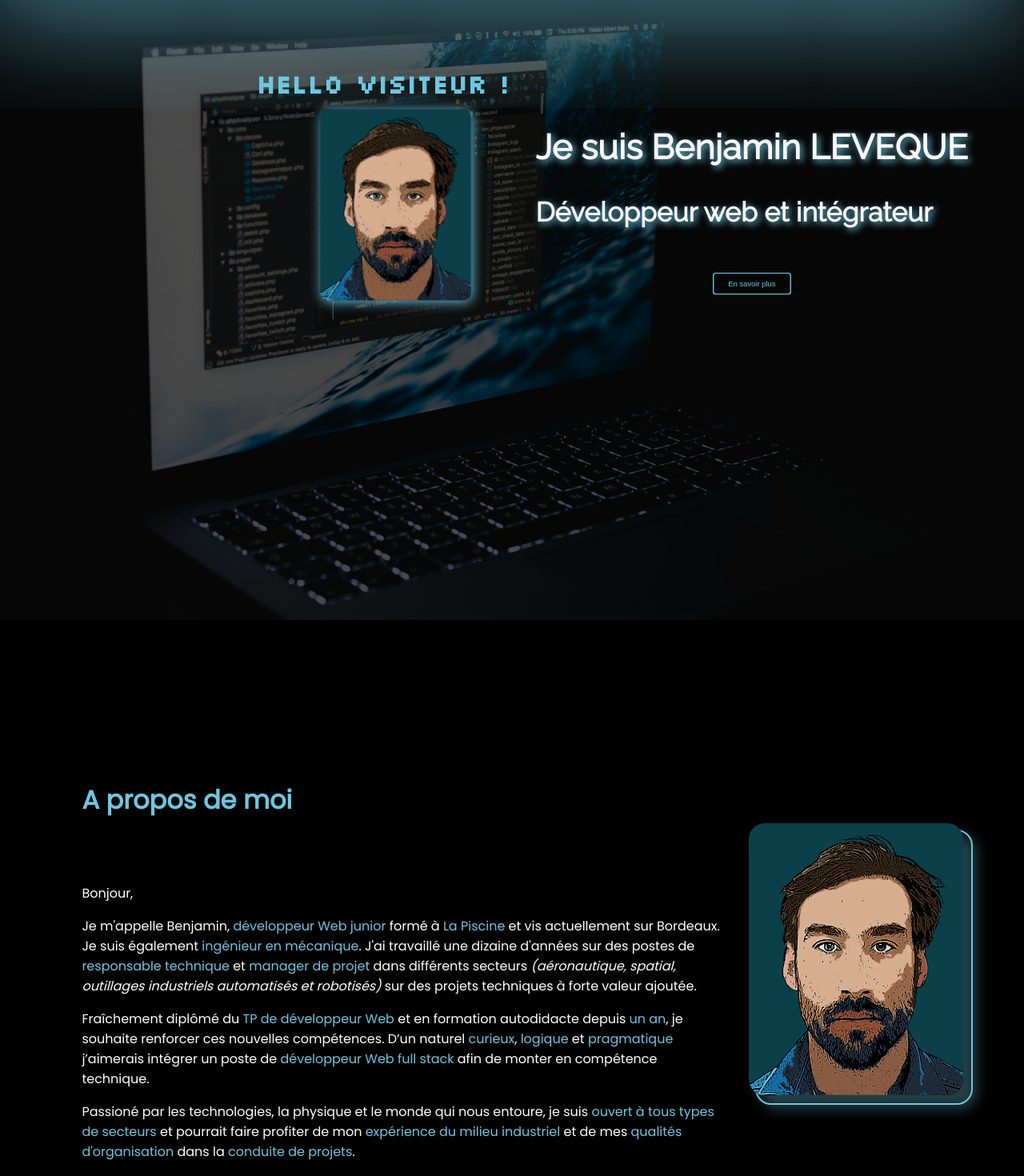
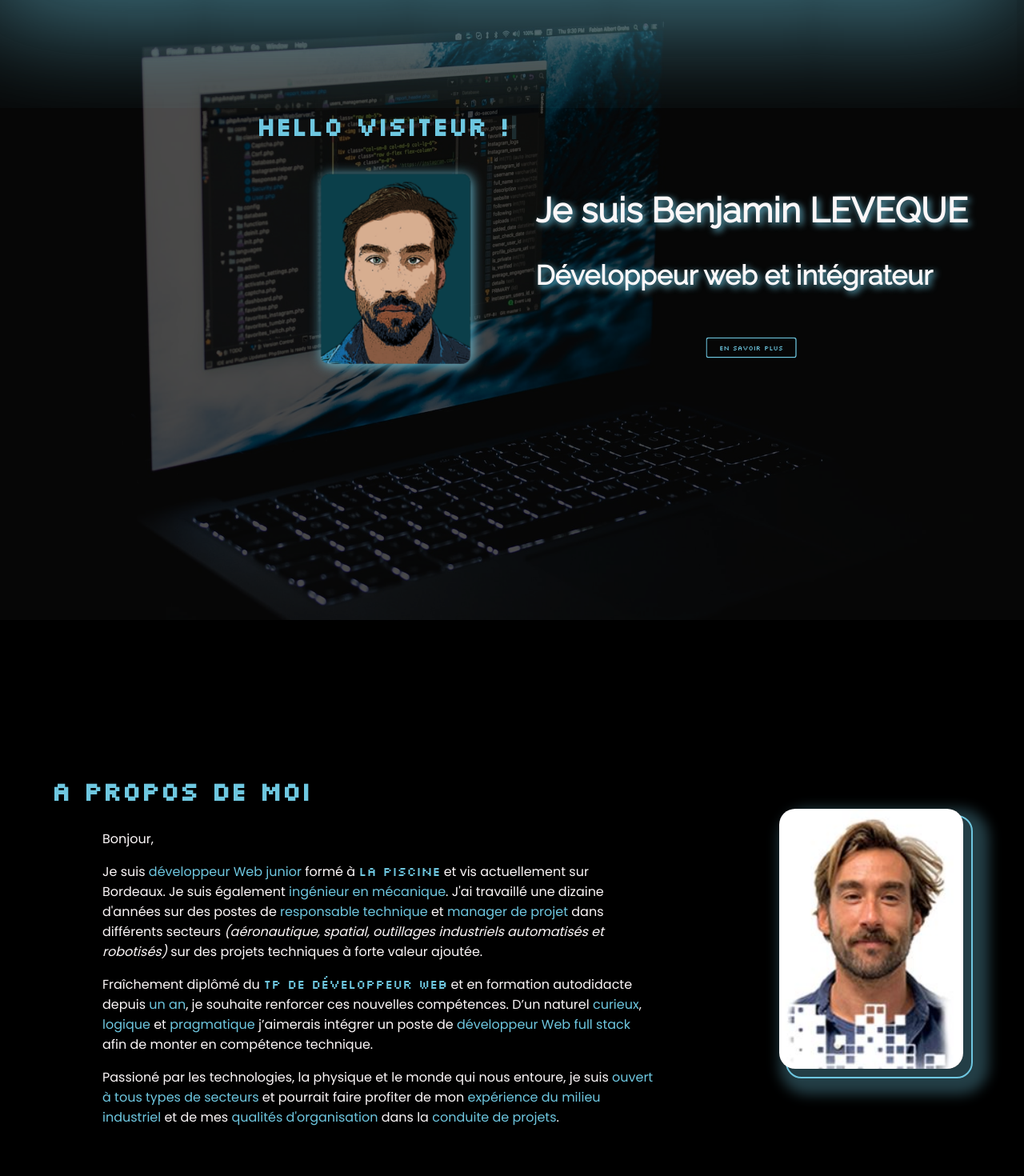
Before and after one commit to BenBishop40/Portfolio, a React (Create React App) app: page / in a window 1280 px wide. Shown: the part 120-1590 px from the top of the page at 80% size. Built offline with nearby package versions, Linux system fonts and the light colour scheme.

Commit message:
debug pict profile et ajout CSS

```diff
--- a/src/components/about-me/AboutMe.jsx
+++ b/src/components/about-me/AboutMe.jsx
@@ -128,7 +128,7 @@ class AboutMe extends Component {
             </span>
           </p>
           <TxtToDisplay />
-          <button className='btn btn-about-me lightblue-btn'>En savoir plus</button>
+          <button className='btn btn-about-me lightblue-btn'><a href='#profil'>En savoir plus</a></button>
         </div>
       </div>
     );
--- a/src/components/about-me/_about_me.scss
+++ b/src/components/about-me/_about_me.scss
@@ -4,14 +4,12 @@
 
 .about-me{
     position: absolute;
-    top: 30%;
+    top: 40%;
     left: 25%;
     margin: 0 auto;
     display: flex;
     align-items: center;
     justify-content: center;
-
-
 
     .img-cartoon{
         transform: scale(0);
@@ -34,7 +32,7 @@
         text-align: left;
         p {
             position: absolute;
-            top: -25%;
+            top: -35%;
             left: 0%;
             text-align: left;
             font-family: $SilkScreen;
@@ -87,6 +85,10 @@
         flex-wrap: wrap;
         .presentation{
             text-align: center;
+            p{
+                top: -20%;
+                left: 4%;
+            }
         }
     }
 }
--- a/src/components/profil/Profil.jsx
+++ b/src/components/profil/Profil.jsx
@@ -1,5 +1,6 @@
 import './_profil.scss';
 import pictCartoon from '../../img/PicID5.jpg'
+import pictProfile from '../../img/Capture.JPG'
 import React, { useRef } from 'react';
 import { useEffect } from 'react';
 import { gsap } from "gsap";
@@ -55,16 +56,18 @@ const Profil = () => {
         <section id='profil'>
             <div className='profil-container'>
                 <div className="profil-presentation">
-                    <h2 className='profil-title'>A propos de moi<span ref={textRef}><span className='display-dots'>.</span><span className='display-dots'>.</span><span className='display-dots'>.</span></span></h2>
+                    <div className="title">
+                        <h2 className='profil-title'>A propos de moi<span ref={textRef}><span className='display-dots'>.</span><span className='display-dots'>.</span><span className='display-dots'>.</span></span></h2>
+                    </div>
                     <div className="profil-presentation-txt">
                         <p>Bonjour,</p>
-                        <p >Je m'appelle Benjamin, <span>développeur Web junior</span> formé à <a href='https://www.lapiscine.pro/' target='_blank'  rel="noreferrer">La Piscine</a> et vis actuellement sur Bordeaux. Je suis également <span>ingénieur en mécanique</span>. J'ai travaillé une dizaine d'années sur des postes de <span>responsable technique</span> et <span>manager de projet</span> dans différents secteurs <em>(aéronautique, spatial, outillages industriels automatisés et robotisés)</em> sur des projets techniques à forte valeur ajoutée.</p>
+                        <p >Je suis <span>développeur Web junior</span> formé à <a href='https://www.lapiscine.pro/' target='_blank'  rel="noreferrer">La Piscine</a> et vis actuellement sur Bordeaux. Je suis également <span>ingénieur en mécanique</span>. J'ai travaillé une dizaine d'années sur des postes de <span>responsable technique</span> et <span>manager de projet</span> dans différents secteurs <em>(aéronautique, spatial, outillages industriels automatisés et robotisés)</em> sur des projets techniques à forte valeur ajoutée.</p>
                         <p>Fraîchement diplômé du <a href='https://www.francecompetences.fr/recherche/rncp/31114/' target='_blank'  rel="noreferrer">TP de développeur Web</a> et en formation autodidacte depuis <span>un an</span>, je souhaite renforcer ces nouvelles compétences. D’un naturel <span>curieux</span>, <span>logique</span> et <span>pragmatique</span> j’aimerais intégrer un poste de <span>développeur Web full stack</span> afin de monter en compétence technique.</p>
                         <p>Passioné par les technologies, la physique et le monde qui nous entoure, je suis <span>ouvert à tous types de secteurs</span> et pourrait faire profiter de mon <span>expérience du milieu industriel</span> et de mes <span>qualités d'organisation</span> dans la <span>conduite de projets</span>.</p>
                     </div>
                 </div>
                 <div className='profil-pict'>
-                    <img className="profil-pict-main" src={pictCartoon} alt='Benjamin Leveque'/>
+                    <img className="profil-pict-main" src={pictProfile} alt='Benjamin Leveque'/>
                 </div>
             </div>
         </section>
--- a/src/components/profil/_profil.scss
+++ b/src/components/profil/_profil.scss
@@ -3,25 +3,26 @@
 
 .profil-container{
     display:flex;
-    max-width: 1400px;
+    max-width: 1800px;
     margin: 0 auto;
     padding: 20vh 5vw;
     align-items: center;
+
     .profil-presentation{
-        width: 75%;
-        padding: 1vh 3vw;
+
         .profil-title{
             font-size: 2rem;
             color: $lightBlue;
-            margin-bottom: 10vh;
+            font-family: $SilkScreen;
         }
         .profil-presentation-txt{
+            width: 75%;
+            padding-left: 5vw;
             a, span {
                 color: $lightBlue;
                 transition: .2s ease-in-out;
                 text-decoration: none;
             }
-
             a:hover{
                 color: $snowWhite;
                 font-weight:700;
@@ -29,26 +30,32 @@
         }
     }
     .profil-pict{
-        width: 25%;
+        min-width: 20%;
         border: 2px solid $lightBlue;
         border-radius: 20px;
+
         .profil-pict-main{
             width: 100%;
             border-radius: 20px;
             display:flex;
             margin: 0 auto;
             transform: translate(-10px, -10px);
-            box-shadow: 1em 1em 1em .1em $lightBlueTransparent;
+            box-shadow: 1em 1em 1em 1em $lightBlueTransparent;
             transition: .8s ease-in-out;
         }
-    :hover{
-        transform: scale(1.3);
-    }
+        :hover{
+            transform: translate(0px, 0px);
+            box-shadow: none;
+        }
     }
 }
 
-@media screen and (max-width: $sm-screen) {
+@media screen and (max-width: $md-screen) {
     .profil-container{
         flex-direction: column;
+        .profil-pict{
+            margin-top: 6vh;
+            width: 25%;
+        }
     }
 }
--- a/src/scss/style.scss
+++ b/src/scss/style.scss
@@ -4,13 +4,19 @@
 
 *{
   scroll-behavior: smooth;
-}
-body {
-  margin: 0;
-  padding:0;
-  background-color: black;
-  color:white;
-  font-family: $Poppins;
+  body {
+    margin: 0;
+    padding:0;
+    background-color: black;
+    color: $snowWhite;
+    font-family: $Poppins;
+    a {
+      text-decoration: none;
+      font-family: $SilkScreen;
+      color: $lightBlue;
+
+    }
+  }
 }
 
 
```
Also changed, not shown: src/img/Capture.JPG (added).
